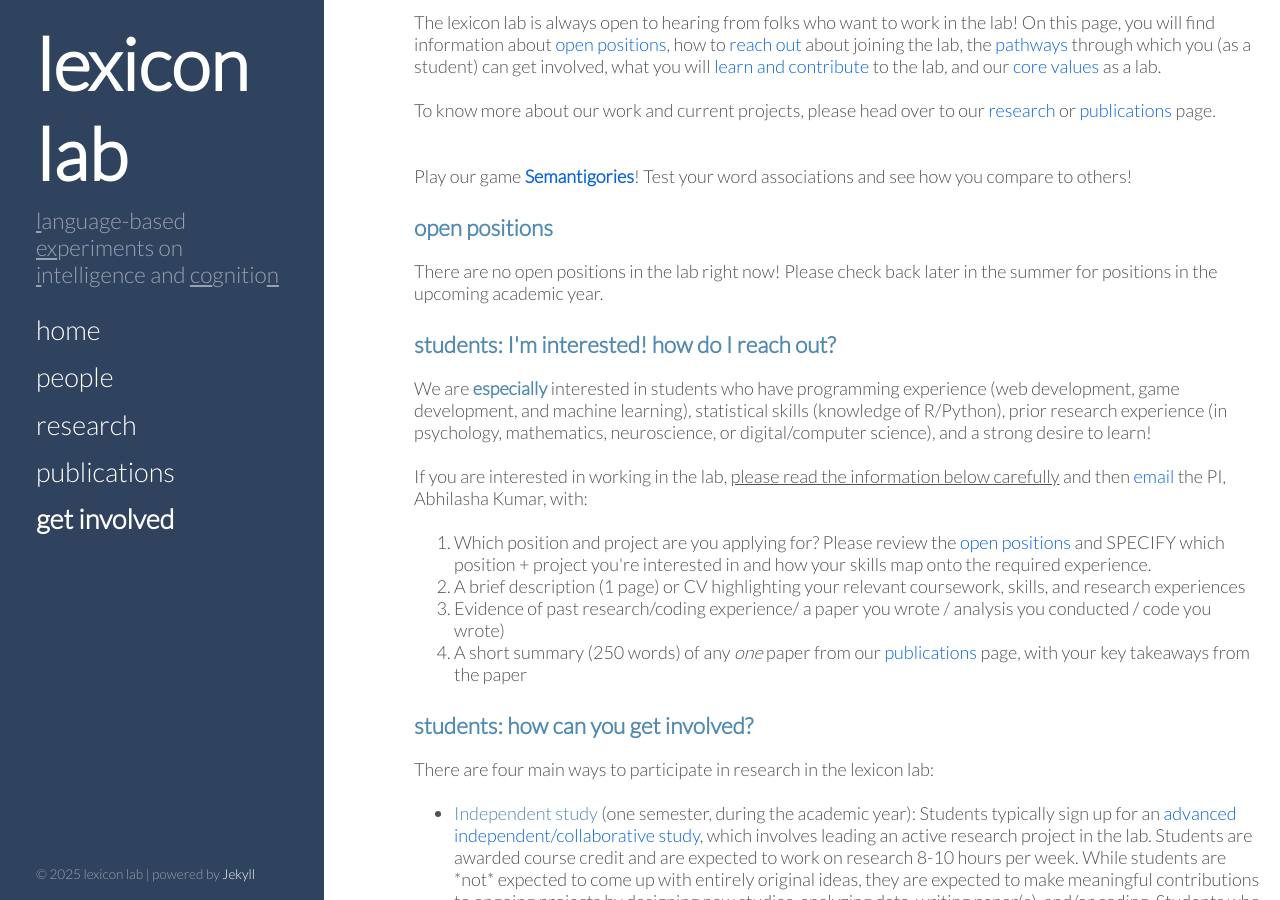
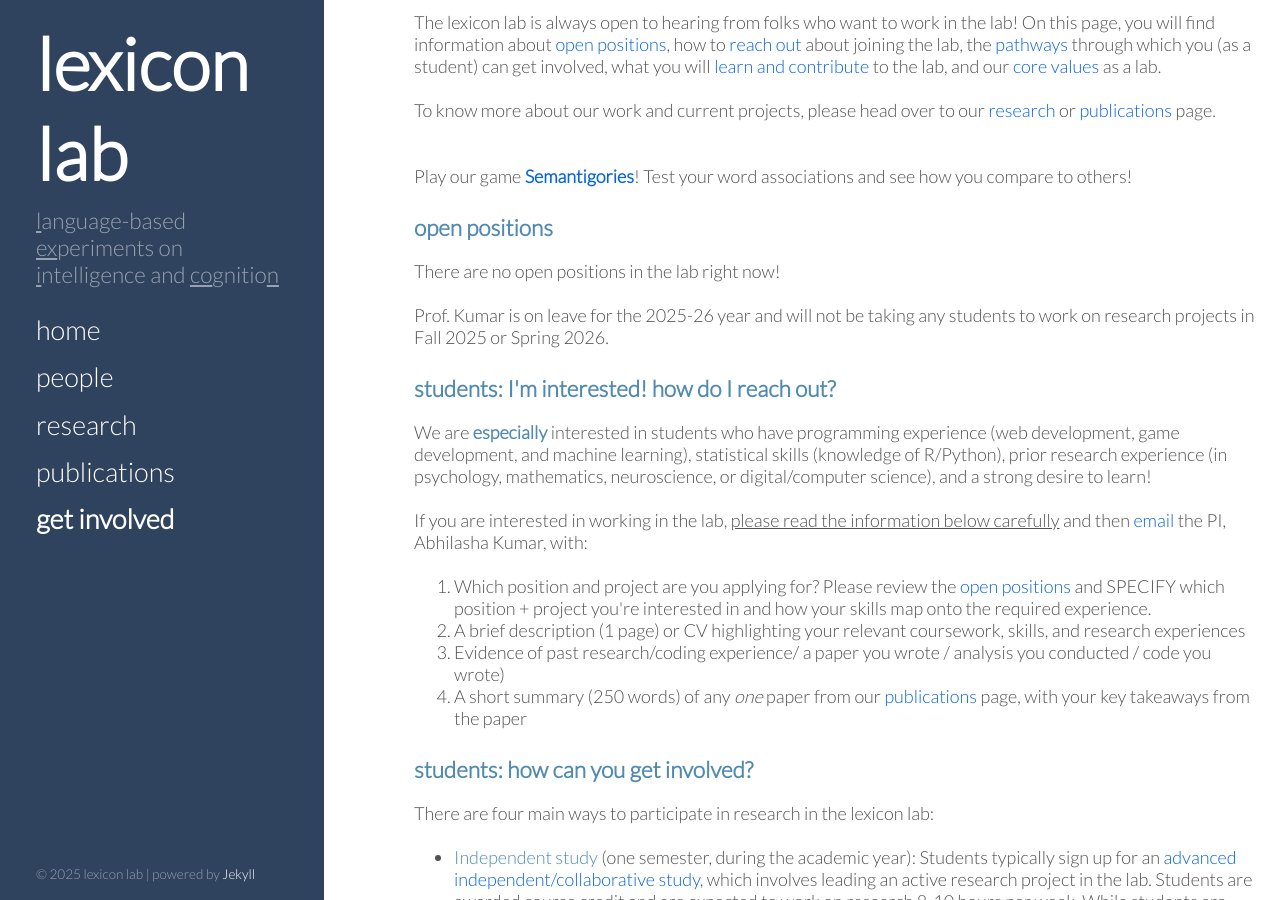
Before and after one commit to thelexiconlab/thelexiconlab.github.io, a Jekyll site: the page built from get involved.html, in a window 1280 px wide and 900 px high, scrolled down 700 px. Built offline with Jekyll 4.4.1, drawn with Linux system fonts in a browser that asks for light colours; Markdown is read by kramdown in place of the engine named in the settings.

Commit message:
update open positions

```diff
--- a/get involved.html
+++ b/get involved.html
@@ -20,7 +20,9 @@ To know more about our work and current projects, please head over to our <a hre
 
 <p><h3 style="color:#508AB0" id="open">open positions</h3> </p>
 
-There are no open positions in the lab right now! Please check back later in the summer for positions in the upcoming academic year.
+There are no open positions in the lab right now! <br><br>
+
+Prof. Kumar is on leave for the 2025-26 year and will not be taking any students to work on research projects in Fall 2025 or Spring 2026.
 
 <!-- Below are the available positions: <br><br> -->
 
```
